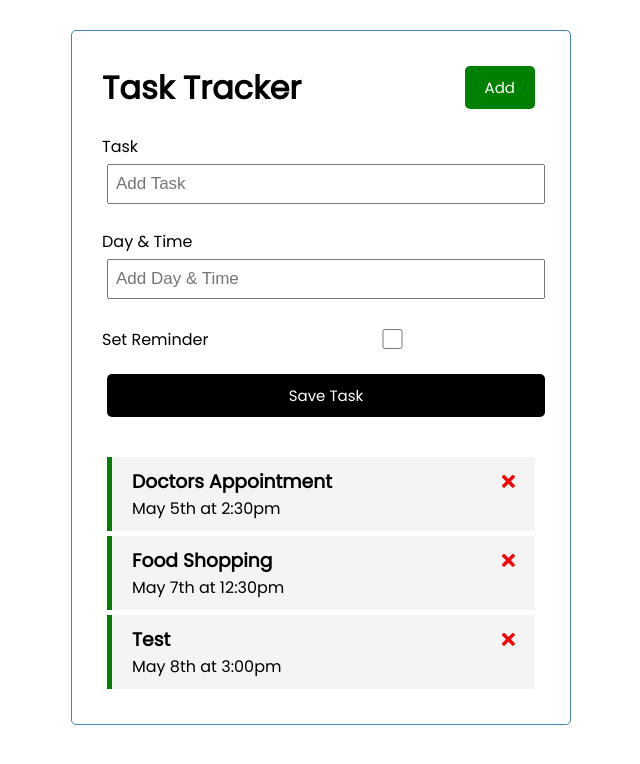
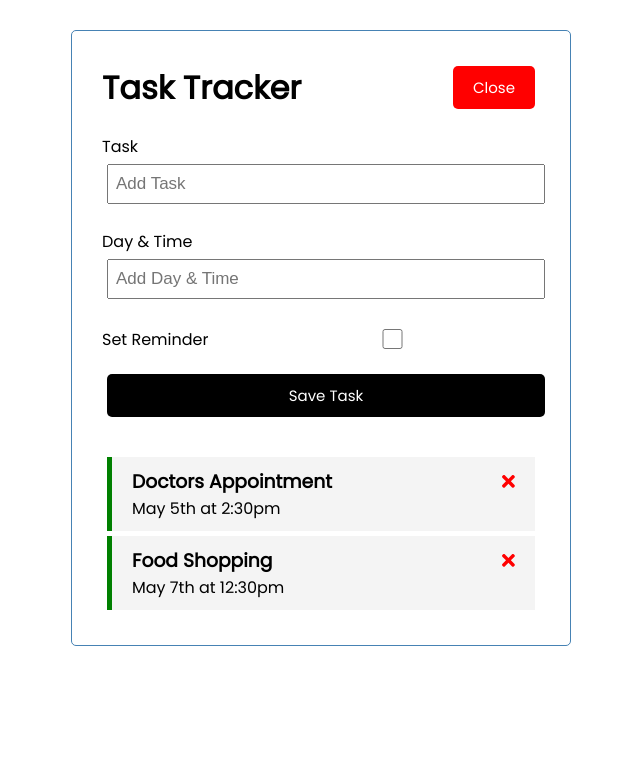
Before and after one commit to natekcroteau/angular-intro-task-tracker, an Angular app: page / in a window 1280 px wide. Both pictures are taken after a click on the button "Add". Shown: the top 764 px of the page, without its empty margins (319-959 px from the left). Built offline with nearby package versions, Linux system fonts and the light colour scheme; data requests are answered from the project's data file.

Commit message:
added ui service to toggle the add-task form based upon its current value with dynamic text and color on the button

```diff
--- a/db.json
+++ b/db.json
@@ -11,12 +11,6 @@
       "text": "Food Shopping",
       "day": "May 7th at 12:30pm",
       "reminder": true
-    },
-    {
-      "text": "Test",
-      "day": "May 8th at 3:00pm",
-      "reminder": true,
-      "id": 4
     }
   ]
 }
--- a/src/app/components/add-task/add-task.component.html
+++ b/src/app/components/add-task/add-task.component.html
@@ -1,4 +1,4 @@
-<form class="add-form" (ngSubmit)="onSubmit()">
+<form *ngIf="showAddTask" class="add-form" (ngSubmit)="onSubmit()">
     <div class="form-control">
         <label for="text">Task</label>
         <input
--- a/src/app/components/add-task/add-task.component.ts
+++ b/src/app/components/add-task/add-task.component.ts
@@ -1,5 +1,7 @@
 import { Component, OnInit, Output, EventEmitter } from '@angular/core';
 import { Task } from '../../Task'
+import { UiService } from 'src/app/services/ui.service';
+import { Subscription } from 'rxjs';
 
 @Component({
   selector: 'app-add-task',
@@ -10,10 +12,16 @@
   text!: string;
   day!: string;
   reminder: boolean = false;
+  showAddTask: boolean = false;
+  subscription: Subscription;
 
   @Output() onAddTask: EventEmitter<Task> = new EventEmitter()
 
-  constructor() { }
+  constructor(private uiService: UiService) {
+
+    this.subscription = this.uiService.onToggle().subscribe(value => this.showAddTask = value);
+
+  }
 
   ngOnInit(): void {}
 
--- a/src/app/components/header/header.component.html
+++ b/src/app/components/header/header.component.html
@@ -1,4 +1,8 @@
 <header>
     <h1>{{title}}</h1>
-    <app-button color="green" text="Add" (btnClick)="toggleAddTask()" ></app-button>
+    <app-button
+        color="{{showAddTask ? 'red' : 'green'}}"
+        text="{{showAddTask ? 'Close' : 'Add'}}"
+        (btnClick)="toggleAddTask()"
+    ></app-button>
 </header>
--- a/src/app/components/header/header.component.ts
+++ b/src/app/components/header/header.component.ts
@@ -1,4 +1,6 @@
 import { Component, OnInit } from '@angular/core';
+import { UiService } from 'src/app/services/ui.service';
+import { Subscription } from 'rxjs';
 
 @Component({
   selector: 'app-header',
@@ -7,14 +9,21 @@
 })
 export class HeaderComponent implements OnInit {
   title: string = 'Task Tracker';
+  showAddTask: boolean = false;
+  subscription: Subscription;
 
 
-  constructor() { }              //run when component is initialized
 
-  ngOnInit(): void {             //lifecycle method
+  constructor(private uiService:UiService) {
+
+    this.subscription = this.uiService.onToggle().subscribe(value => this.showAddTask = value);
+
+  }              //constructor runs when component is initialized
+
+  ngOnInit(): void {             //component lifecycle method
   }
 
   toggleAddTask(){
-    console.log('toggle')
+    this.uiService.toggleAddTask();   //calling the service to toggle the add-task component
   }
 }
--- /dev/null
+++ b/src/app/services/ui.service.ts
@@ -0,0 +1,25 @@
+import { Injectable } from '@angular/core';
+import { Observable, Subject } from 'rxjs';
+
+@Injectable({
+  providedIn: 'root'
+})
+export class UiService {
+  private showAddTask: boolean = false;
+  private subject = new Subject<any>();
+
+
+
+  constructor() { }
+
+  toggleAddTask(): void{                   //void = function not returning anything
+    this.showAddTask = !this.showAddTask;   //set showAddTask variable to the opposite boolean of current
+    this.subject.next(this.showAddTask);    //set the subject to the current boolean value of showAddTask
+  }
+
+  onToggle(): Observable<any> {
+    return this.subject.asObservable();
+  }
+
+
+}
```
Also changed, not shown: 1 other file (tests, documents, lock files or other folders).
